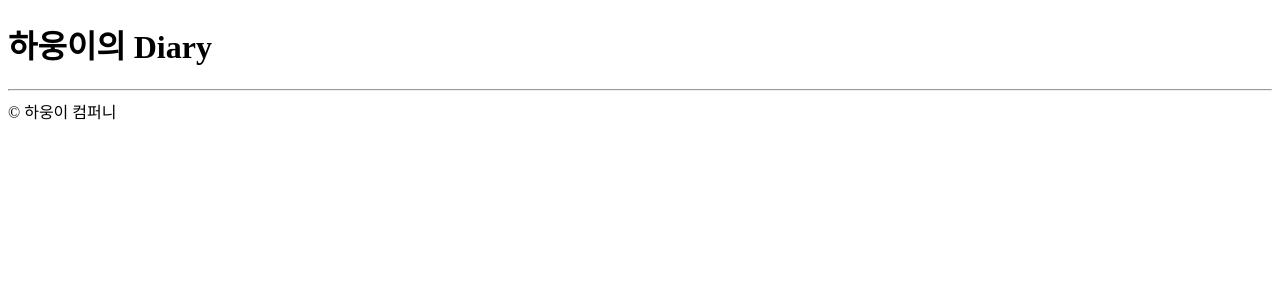
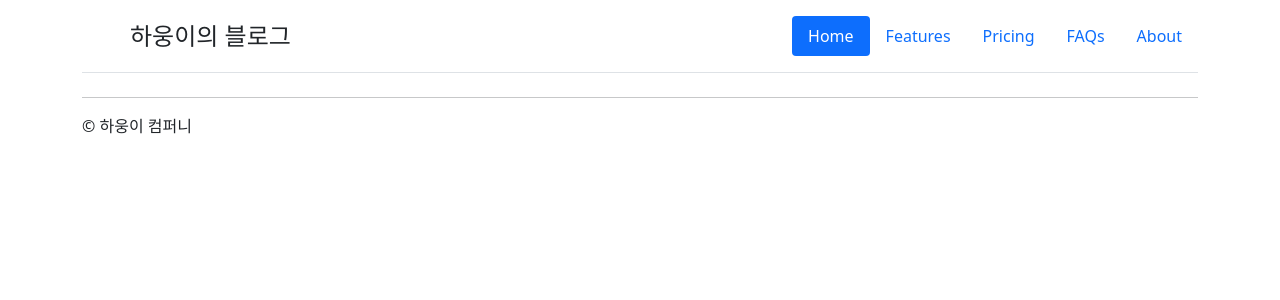
Before and after one commit to KWONHAAAEUN/devops_cloud, a Django app: template mydjango17/diary/templates/diary/post_list.html in a window 1280 px wide. Shown: the top 300 px of the page. Run offline with Django 3.2, Linux system fonts and the light colour scheme; the template is opened without the code that fills it, so the values that code supplies are empty.

Commit message:
bootstrap cdn 적용

```diff
--- a/mydjango17/diary/templates/diary/layout.html
+++ b/mydjango17/diary/templates/diary/layout.html
@@ -6,13 +6,31 @@
           content="width=device-width, user-scalable=no, initial-scale=1.0, maximum-scale=1.0, minimum-scale=1.0">
     <meta http-equiv="X-UA-Compatible" content="ie=edge">
     <title>하웅이의 Diary</title>
+
+    <link rel="stylesheet" href="//cdn.jsdelivr.net/npm/bootstrap@5.1.3/dist/css/bootstrap.min.css">
+    <script src="//cdn.jsdelivr.net/npm/bootstrap@5.1.3/dist/js/bootstrap.min.js"></script>
 </head>
-<body>
-    <h1>하웅이의 Diary</h1>
-    {% block content %}
+<div>
+    <div class="container">
+        <header class="d-flex flex-wrap justify-content-center py-3 mb-4 border-bottom">
+      <a href="/" class="d-flex align-items-center mb-3 mb-md-0 me-md-auto text-dark text-decoration-none">
+        <svg class="bi me-2" width="40" height="32"><use xlink:href="#bootstrap"></use></svg>
+        <span class="fs-4">하웅이의 블로그</span>
+      </a>
 
-    {% endblock %}
+      <ul class="nav nav-pills">
+        <li class="nav-item"><a href="#" class="nav-link active" aria-current="page">Home</a></li>
+        <li class="nav-item"><a href="#" class="nav-link">Features</a></li>
+        <li class="nav-item"><a href="#" class="nav-link">Pricing</a></li>
+        <li class="nav-item"><a href="#" class="nav-link">FAQs</a></li>
+        <li class="nav-item"><a href="#" class="nav-link">About</a></li>
+      </ul>
+    </header>
+        {% block content %}
+
+        {% endblock %}
 <hr />
 &copy; 하웅이 컴퍼니
+</div>
 </body>
 </html>
```
Also changed, not shown: mydjango17/diary/templates/diary/post_detail.html (added).
